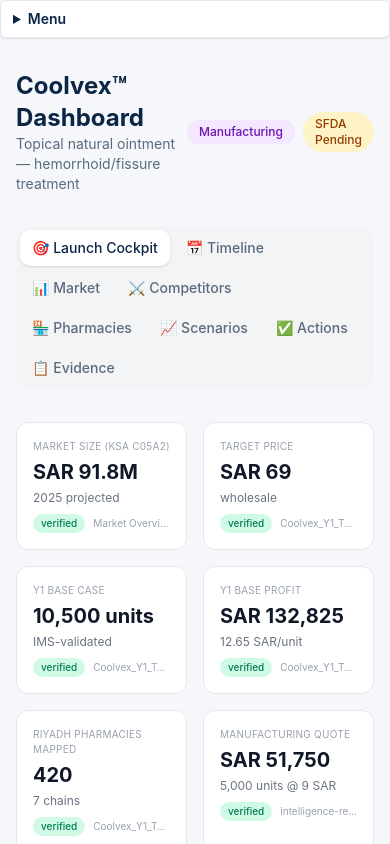
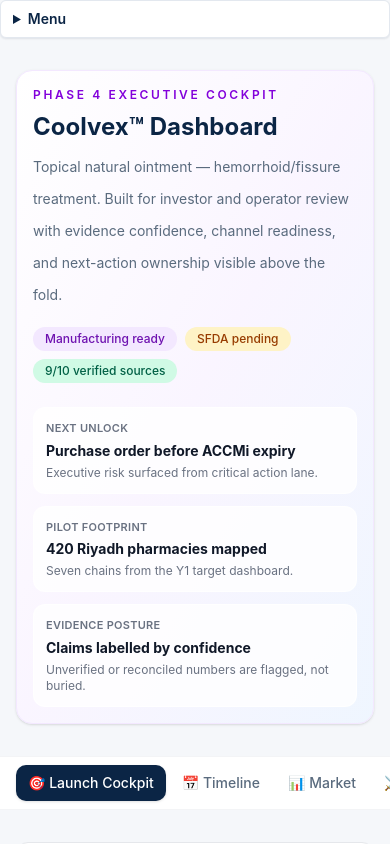
Before and after one commit to malhefdi/Pure-Advance-Command-Center-, a Next.js app: page /coolvex in a window 390 px wide. Shown: the top 844 px of the page. Built offline with nearby package versions, Linux system fonts and the light colour scheme.

Commit message:
feat(coolvex): finish phase 4 dashboard polish

```diff
--- a/src/app/coolvex/page.tsx
+++ b/src/app/coolvex/page.tsx
@@ -35,6 +35,9 @@
     "cockpit" | "timeline" | "market" | "competitors" | "pharmacy" | "scenarios" | "actions" | "evidence"
   >("cockpit");
 
+  const verifiedSources = evidenceSources.filter((source) => source.confidence === "verified").length;
+  const criticalActions = actionItems.filter((action) => action.priority === "critical");
+
   const sections = [
     { id: "cockpit" as const, label: "🎯 Launch Cockpit" },
     { id: "timeline" as const, label: "📅 Timeline" },
@@ -49,41 +52,68 @@
   return (
     <AppShell active="/coolvex">
       <MobileNav />
-      <main className="mx-auto max-w-6xl px-4 py-8 space-y-6">
+      <main className="mx-auto max-w-6xl px-4 py-6 space-y-6 sm:px-6 lg:py-8">
         {/* Header */}
-        <div className="flex items-center justify-between">
-          <div>
-            <h1 className="text-2xl font-bold text-brand-navy">Coolvex™ Dashboard</h1>
-            <p className="text-sm text-text-muted">Topical natural ointment — hemorrhoid/fissure treatment</p>
+        <div className="rounded-2xl border border-purple-100 bg-gradient-to-br from-white via-purple-50 to-blue-50 p-4 shadow-sm sm:p-6">
+          <div className="flex flex-col gap-4 lg:flex-row lg:items-start lg:justify-between">
+            <div className="max-w-3xl space-y-2">
+              <div className="text-xs font-semibold uppercase tracking-[0.22em] text-purple-700">Phase 4 executive cockpit</div>
+              <h1 className="text-2xl font-bold text-brand-navy sm:text-3xl">Coolvex™ Dashboard</h1>
+              <p className="text-sm leading-6 text-text-muted sm:text-base">
+                Topical natural ointment — hemorrhoid/fissure treatment. Built for investor and operator review with
+                evidence confidence, channel readiness, and next-action ownership visible above the fold.
+              </p>
             </div>
-          <div className="flex items-center gap-2">
-            <span className="rounded-full bg-purple-100 text-purple-800 px-3 py-1 text-xs font-medium">Manufacturing</span>
-            <span className="rounded-full bg-amber-100 text-amber-800 px-3 py-1 text-xs font-medium">SFDA Pending</span>
+            <div className="flex flex-wrap items-center gap-2 lg:justify-end">
+              <span className="rounded-full bg-purple-100 px-3 py-1 text-xs font-medium text-purple-800">Manufacturing ready</span>
+              <span className="rounded-full bg-amber-100 px-3 py-1 text-xs font-medium text-amber-800">SFDA pending</span>
+              <span className="rounded-full bg-emerald-100 px-3 py-1 text-xs font-medium text-emerald-800">{verifiedSources}/{evidenceSources.length} verified sources</span>
+            </div>
+          </div>
+
+          <div className="mt-5 grid gap-3 sm:grid-cols-3">
+            <div className="rounded-xl border border-white/70 bg-white/80 p-3">
+              <div className="text-[11px] font-semibold uppercase tracking-wide text-gray-500">Next unlock</div>
+              <div className="mt-1 text-sm font-bold text-gray-900">Purchase order before ACCMi expiry</div>
+              <div className="mt-1 text-xs text-gray-500">Executive risk surfaced from critical action lane.</div>
+            </div>
+            <div className="rounded-xl border border-white/70 bg-white/80 p-3">
+              <div className="text-[11px] font-semibold uppercase tracking-wide text-gray-500">Pilot footprint</div>
+              <div className="mt-1 text-sm font-bold text-gray-900">420 Riyadh pharmacies mapped</div>
+              <div className="mt-1 text-xs text-gray-500">Seven chains from the Y1 target dashboard.</div>
+            </div>
+            <div className="rounded-xl border border-white/70 bg-white/80 p-3">
+              <div className="text-[11px] font-semibold uppercase tracking-wide text-gray-500">Evidence posture</div>
+              <div className="mt-1 text-sm font-bold text-gray-900">Claims labelled by confidence</div>
+              <div className="mt-1 text-xs text-gray-500">Unverified or reconciled numbers are flagged, not buried.</div>
+            </div>
           </div>
         </div>
 
         {/* Section Nav */}
-        <div className="flex flex-wrap gap-1 rounded-lg bg-gray-100 p-1">
+        <div className="sticky top-0 z-10 -mx-4 overflow-x-auto border-y border-gray-100 bg-white/95 px-4 py-2 backdrop-blur sm:mx-0 sm:rounded-xl sm:border sm:bg-gray-100 sm:p-1">
+          <div className="flex min-w-max gap-1 sm:min-w-0 sm:flex-wrap">
             {sections.map((s) => (
               <button
                 key={s.id}
                 onClick={() => setSection(s.id)}
-              className={`rounded-md px-3 py-2 text-sm font-medium transition ${
+                className={`rounded-md px-3 py-2 text-sm font-medium transition focus:outline-none focus:ring-2 focus:ring-purple-300 ${
                   section === s.id
-                  ? "bg-white text-brand-navy shadow-sm"
-                  : "text-text-muted hover:text-text-primary"
+                    ? "bg-brand-navy text-white shadow-sm sm:bg-white sm:text-brand-navy"
+                    : "text-text-muted hover:bg-white hover:text-text-primary"
                 }`}
               >
                 {s.label}
               </button>
             ))}
           </div>
+        </div>
 
         {/* ─── Launch Cockpit ─── */}
         {section === "cockpit" && (
           <div className="space-y-6">
             {/* Key Metrics with Evidence */}
-            <div className="grid grid-cols-2 md:grid-cols-3 gap-4">
+            <div className="grid grid-cols-1 gap-4 sm:grid-cols-2 lg:grid-cols-3">
               {gtmStats.map((stat) => (
                 <EvidenceMetricCard key={stat.label} stat={stat} />
               ))}
@@ -96,7 +126,7 @@
             <div className="rounded-xl border border-red-200 bg-red-50 p-4">
               <h3 className="font-bold text-red-900 mb-2">⚠️ Critical Next Actions</h3>
               <ul className="text-sm text-red-800 space-y-1">
-                {actionItems.filter((a) => a.priority === "critical").map((a, i) => (
+                {criticalActions.map((a, i) => (
                   <li key={i}>• {a.title} ({a.owner})</li>
                 ))}
               </ul>
--- a/src/components/coolvex/CompetitorMatrix.tsx
+++ b/src/components/coolvex/CompetitorMatrix.tsx
@@ -14,8 +14,36 @@
 
 export function CompetitorMatrix({ competitors }: { competitors: Competitor[] }) {
   return (
-    <div className="overflow-x-auto rounded-xl border border-gray-200">
-      <table className="w-full text-sm">
+    <div className="space-y-3">
+      <div className="grid gap-3 md:hidden">
+        {competitors.map((c) => (
+          <div key={c.name} className={`rounded-xl border p-4 ${c.name === "Coolvex" ? "border-purple-200 bg-purple-50" : "border-gray-200 bg-white"}`}>
+            <div className="flex items-start justify-between gap-3">
+              <div>
+                <div className="font-semibold text-gray-900">{c.name === "Coolvex" ? "→ " : ""}{c.name}</div>
+                <div className="mt-1 text-xs text-gray-500">{c.position}</div>
+              </div>
+              <div className={`rounded-full bg-white px-2 py-1 text-xs ${trendColors[c.trend] || "text-gray-600"}`}>{c.growth}</div>
+            </div>
+            <div className="mt-3 grid grid-cols-3 gap-2 text-xs">
+              <div className="rounded-lg bg-white/80 p-2">
+                <div className="text-gray-400">Share</div>
+                <div className="font-semibold text-gray-800">{c.share}</div>
+              </div>
+              <div className="rounded-lg bg-white/80 p-2">
+                <div className="text-gray-400">Price</div>
+                <div className="font-semibold text-gray-800">{c.price}</div>
+              </div>
+              <div className="rounded-lg bg-white/80 p-2">
+                <div className="text-gray-400">2025E</div>
+                <div className="font-semibold text-gray-800">{c.sales2025E > 0 ? `SAR ${(c.sales2025E / 1_000_000).toFixed(1)}M` : "—"}</div>
+              </div>
+            </div>
+          </div>
+        ))}
+      </div>
+      <div className="hidden overflow-x-auto rounded-xl border border-gray-200 md:block">
+        <table className="w-full text-sm">
         <thead>
           <tr className="bg-gray-50 border-b border-gray-200">
             <th className="text-left py-3 px-4 font-medium text-gray-500">Brand</th>
@@ -39,6 +67,7 @@
           ))}
         </tbody>
       </table>
+      </div>
     </div>
   );
 }
--- a/src/components/coolvex/EvidenceDrawer.tsx
+++ b/src/components/coolvex/EvidenceDrawer.tsx
@@ -19,8 +19,24 @@
         <span className="text-xs text-gray-400">{open ? "▲ Collapse" : "▼ Expand"}</span>
       </button>
       {open && (
-        <div className="border-t border-gray-100 overflow-x-auto">
-          <table className="w-full text-xs">
+        <div className="border-t border-gray-100">
+          <div className="grid gap-3 p-3 sm:hidden">
+            {sources.map((s, i) => (
+              <div key={i} className="rounded-lg border border-gray-100 bg-gray-50 p-3">
+                <div className="flex items-start justify-between gap-2">
+                  <div className="font-medium text-gray-800">{s.claim}</div>
+                  <span className={`shrink-0 rounded-full px-2 py-0.5 text-[10px] font-medium ${confidenceBadge[s.confidence]}`}>
+                    {s.confidence}
+                  </span>
+                </div>
+                <div className="mt-2 text-sm text-gray-700">{s.value}</div>
+                <div className="mt-2 text-xs text-gray-500" title={s.source}>Source: {s.source.split("/").pop()}</div>
+                <div className="mt-1 text-xs text-gray-400">Modified: {s.modified}</div>
+              </div>
+            ))}
+          </div>
+          <div className="hidden overflow-x-auto sm:block">
+            <table className="w-full text-xs">
             <thead>
               <tr className="bg-gray-50">
                 <th className="text-left py-2 px-4 font-medium text-gray-500">Claim</th>
@@ -42,6 +58,7 @@
               ))}
             </tbody>
           </table>
+          </div>
         </div>
       )}
     </div>
```
Lines whose indentation alone changed are shown as unchanged.
